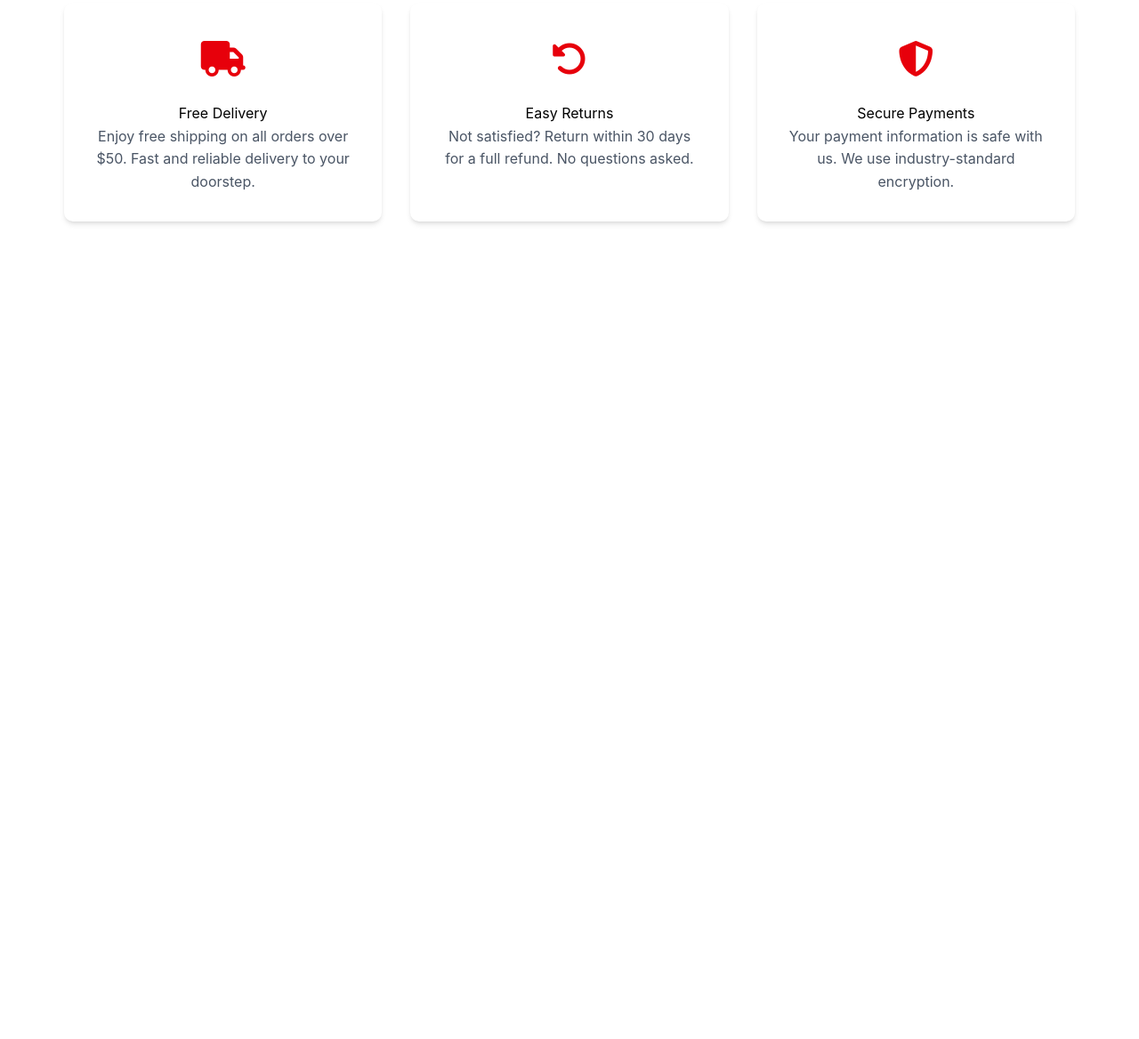
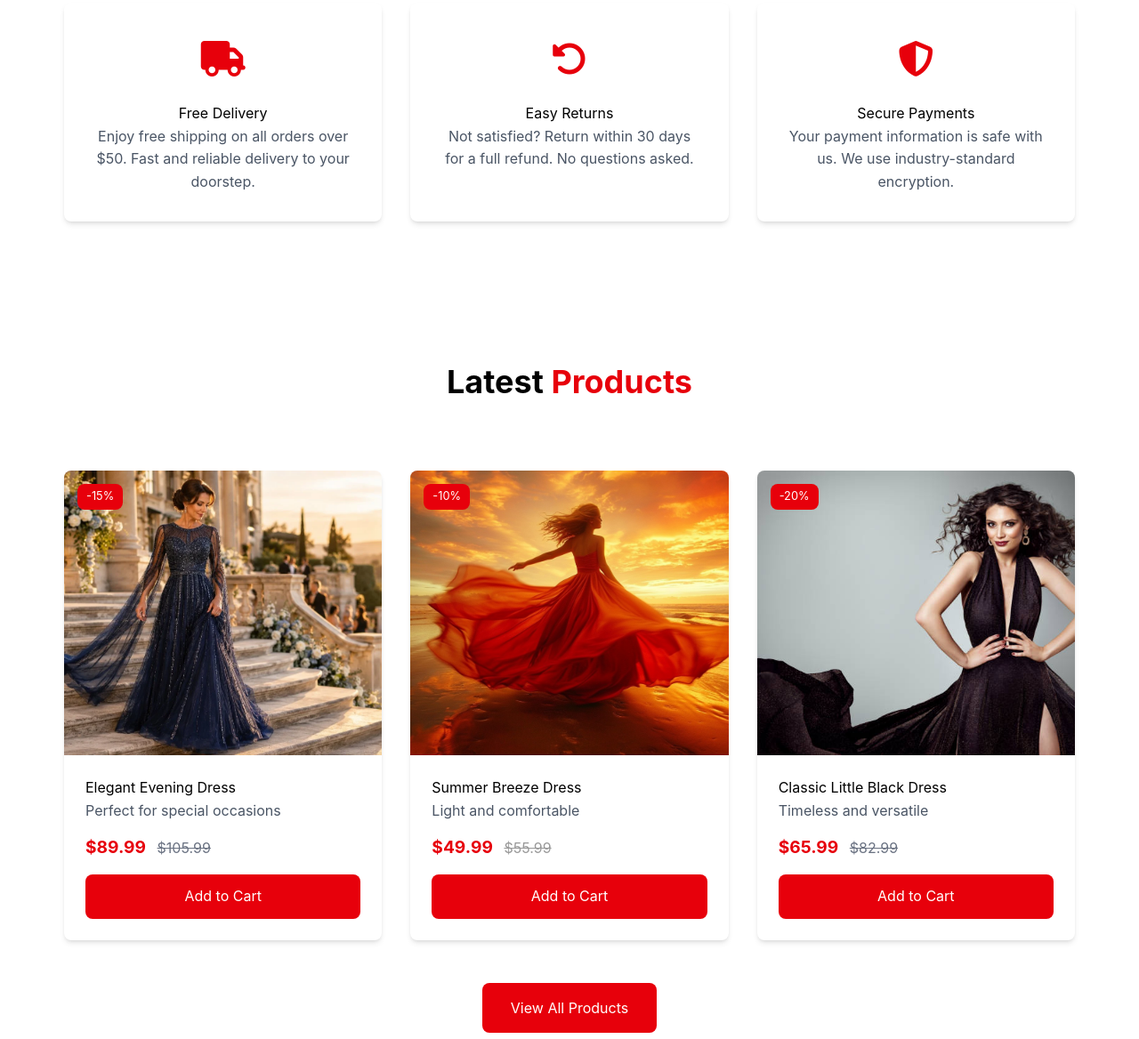
Before and after one commit to SFRREX/capstone---Tailwind-Convert, a website: page src/index.html in a window 1280 px wide. Shown: the part 1629-2797 px from the top of the page at 89% size. Before the commit the page ends 1958 px from the top, so only its background shows below. Drawn offline with Linux system fonts and the light colour scheme.

Commit message:
update product section with responsive

```diff
--- a/src/index.html
+++ b/src/index.html
@@ -88,7 +88,7 @@
 
                 <div class="hero-text">
 
-                    <h1 class="mb-4 text-4xl leading-[1.3] text-gray-900 sm:text-5xl">
+                    <h1 class="mb-4 text-4xl leading-[1.3] text-gray-900 sm:text-5xl font-bold">
                         Elevate Your
                         <span class="text-red-600">
                             Style
@@ -183,7 +183,7 @@
 
                 <div class="flex justify-center">
 
-                    <img class="h-75 w-full rounded-[10px] object-cover shadow-md sm:h-100" src="assets/img/hero.jpg"
+                    <img class="h-75 w-full rounded-lg object-cover shadow-md sm:h-100" src="assets/img/hero.jpg"
                         alt="Boutique Store">
 
                 </div>
@@ -213,10 +213,10 @@
 
                 <div>
 
-                    <img class="h-70 w-full rounded-[10px] object-cover shadow-md sm:h-87.5" src="assets/img/about.jpg"
+                    <img class="h-70 w-full rounded-lg object-cover shadow-md sm:h-87.5" src="assets/img/about.jpg"
                         alt="Fashionable Boutique Store">
 
-                    <p class="mt-1 text-center font-bold shadow-md sm:text-lg rounded-[10px]">
+                    <p class="text-center font-bold shadow-md sm:text-lg rounded-lg">
                         Fashionable Boutique Store
                     </p>
 
@@ -296,8 +296,7 @@
 
                 <!-- Feature 1 -->
 
-                <div
-                    class="rounded-[10px] bg-white p-8 text-center shadow-md hover:shadow-lg">
+                <div class="rounded-lg bg-white p-8 text-center shadow-md hover:shadow-lg">
 
                     <div class="mb-4 text-[2.5rem] text-red-600 hover:text-red-800">
                         <i class="fas fa-truck"></i>
@@ -317,8 +316,7 @@
 
                 <!-- Feature 2 -->
 
-                <div
-                    class="rounded-[10px] bg-white p-8 text-center shadow-md hover:shadow-lg">
+                <div class="rounded-lg bg-white p-8 text-center shadow-md hover:shadow-lg">
 
                     <div class="mb-4 text-[2.5rem] text-red-600 hover:text-red-800">
                         <i class="fas fa-rotate-left"></i>
@@ -338,8 +336,7 @@
 
                 <!-- Feature 3 -->
 
-                <div
-                    class="rounded-[10px] bg-white p-8 text-center shadow-md hover:shadow-lg">
+                <div class="rounded-lg bg-white p-8 text-center shadow-md hover:shadow-lg">
 
                     <div class="mb-4 text-[2.5rem] text-red-600 hover:text-red-800">
                         <i class="fas fa-shield-halved"></i>
@@ -360,6 +357,193 @@
 
         </section>
 
+        <section id="products" class="mx-auto max-w-300 px-5 py-16 sm:px-8 sm:py-20">
+
+            <h1 class="relative mb-12 text-center sm:mb-20 text-4xl font-bold">
+
+                Latest
+
+                <span class="text-red-600">
+                    Products
+                </span>
+
+            </h1>
+
+
+            <div class="grid grid-cols-1 gap-8 sm:grid-cols-2 lg:grid-cols-3">
+
+                <!-- Product 1 -->
+
+                <div
+                    class="overflow-hidden rounded-lg bg-white shadow-md">
+
+                    <div class="relative">
+
+                        <span
+                            class="absolute left-3.75 top-3.75 rounded-lg bg-red-600 px-2.5 py-1 text-[0.8rem] text-white">
+                            -15%
+                        </span>
+
+                        <img class="h-80 w-full object-cover" src="assets/img/evening drees.webp"
+                            alt="Elegant Evening Dress">
+
+                    </div>
+
+
+                    <div class="p-6">
+
+                        <h3>
+                            Elegant Evening Dress
+                        </h3>
+
+                        <p class="mb-3 text-gray-600">
+                            Perfect for special occasions
+                        </p>
+
+
+                        <div>
+
+                            <span class="mr-2 text-[1.2rem] font-bold text-red-600">
+                                $89.99
+                            </span>
+
+                            <span class="text-gray-500 line-through">
+                                $105.99
+                            </span>
+
+                        </div>
+
+
+                        <a href="#"
+                            class="mt-4 block rounded-lg bg-red-600 p-3 text-center text-white no-underline hover:bg-red-700">
+                            Add to Cart
+                        </a>
+
+                    </div>
+
+                </div>
+
+
+                <!-- Product 2 -->
+
+                <div
+                    class="overflow-hidden rounded-lg bg-white shadow-md ">
+
+                    <div class="relative">
+
+                        <span
+                            class="absolute left-3.75 top-3.75 rounded-lg bg-red-600 px-2.5 py-1 text-[0.8rem] text-white">
+                            -10%
+                        </span>
+
+                        <img class="h-80 w-full object-cover" src="assets/img/summer.jpg"
+                            alt="Summer Breeze Dress">
+
+                    </div>
+
+
+                    <div class="p-6">
+
+                        <h3>
+                            Summer Breeze Dress
+                        </h3>
+
+                        <p class="mb-3 text-gray-600">
+                            Light and comfortable
+                        </p>
+
+
+                        <div>
+
+                            <span class="mr-2 text-[1.2rem] font-bold text-red-600">
+                                $49.99
+                            </span>
+
+                            <span class="text-[#999] line-through">
+                                $55.99
+                            </span>
+
+                        </div>
+
+
+                        <a href="#"
+                            class="mt-4 block rounded-lg bg-red-600 p-3 text-center text-white no-underline hover:bg-red-700">
+                            Add to Cart
+                        </a>
+
+                    </div>
+
+                </div>
+
+
+                <!-- Product 3 -->
+
+                <div
+                    class="overflow-hidden rounded-lg bg-white shadow-md">
+
+                    <div class="relative">
+
+                        <span
+                            class="absolute left-3.75 top-3.75 rounded-lg bg-red-600 px-2.5 py-1 text-[0.8rem] text-white">
+                            -20%
+                        </span>
+
+                        <img class="h-80 w-full object-cover" src="assets/img/black.jpg"
+                            alt="Classic Little Black Dress">
+
+                    </div>
+
+
+                    <div class="p-6">
+
+                        <h3>
+                            Classic Little Black Dress
+                        </h3>
+
+                        <p class="mb-3 text-gray-600">
+                            Timeless and versatile
+                        </p>
+
+
+                        <div>
+
+                            <span class="mr-2 text-[1.2rem] font-bold text-red-600">
+                                $65.99
+                            </span>
+
+                            <span class="text-gray-500 line-through">
+                                $82.99
+                            </span>
+
+                        </div>
+
+
+                        <a href="#"
+                            class="mt-4 block rounded-lg bg-red-600 p-3 text-center text-white no-underline hover:bg-red-700">
+                            Add to Cart
+                        </a>
+
+                    </div>
+
+                </div>
+
+            </div>
+
+
+            <!-- View All -->
+
+            <div class="mt-12 text-center">
+
+                <a href="#"
+                    class="inline-block rounded-lg bg-red-600 px-8 py-4 text-base text-white no-underline hover:bg-red-700">
+                    View All Products
+                </a>
+
+            </div>
+
+        </section>
+
+
     </main>
 
     <script src="assets/script/script.js"></script>
```
Also changed, not shown: src/output.css.
